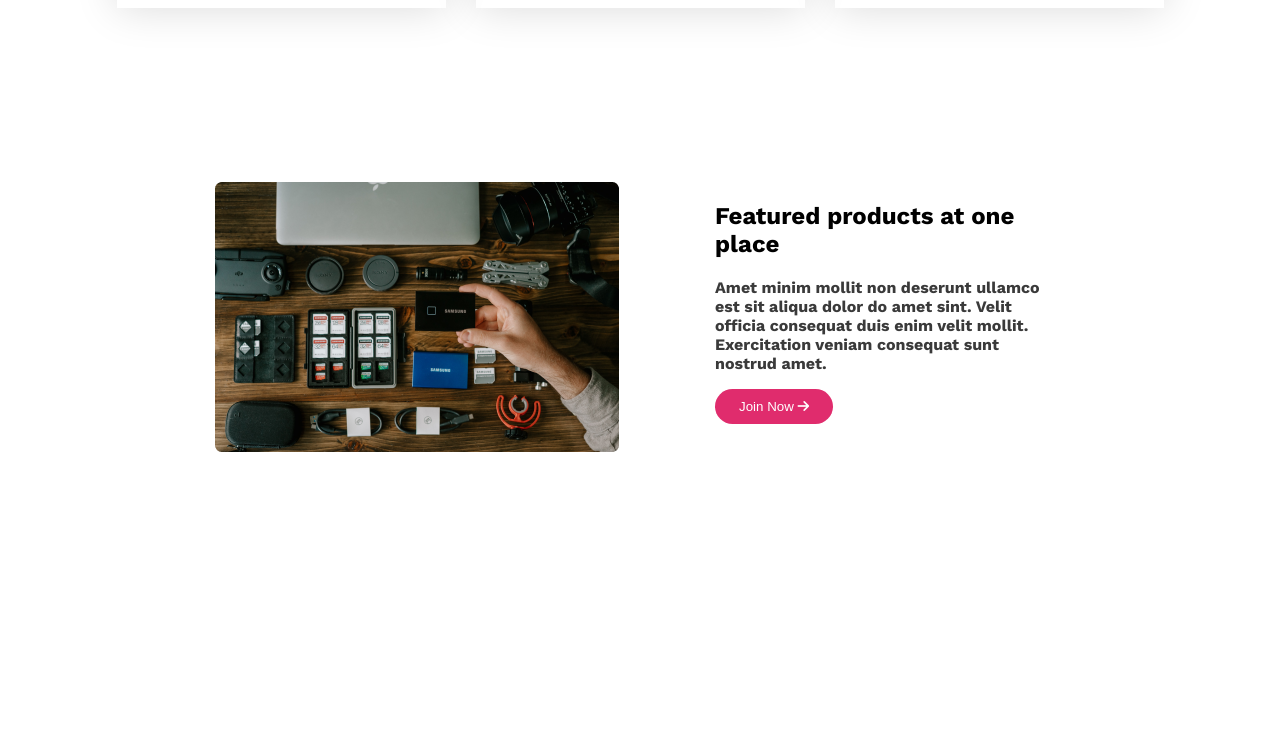
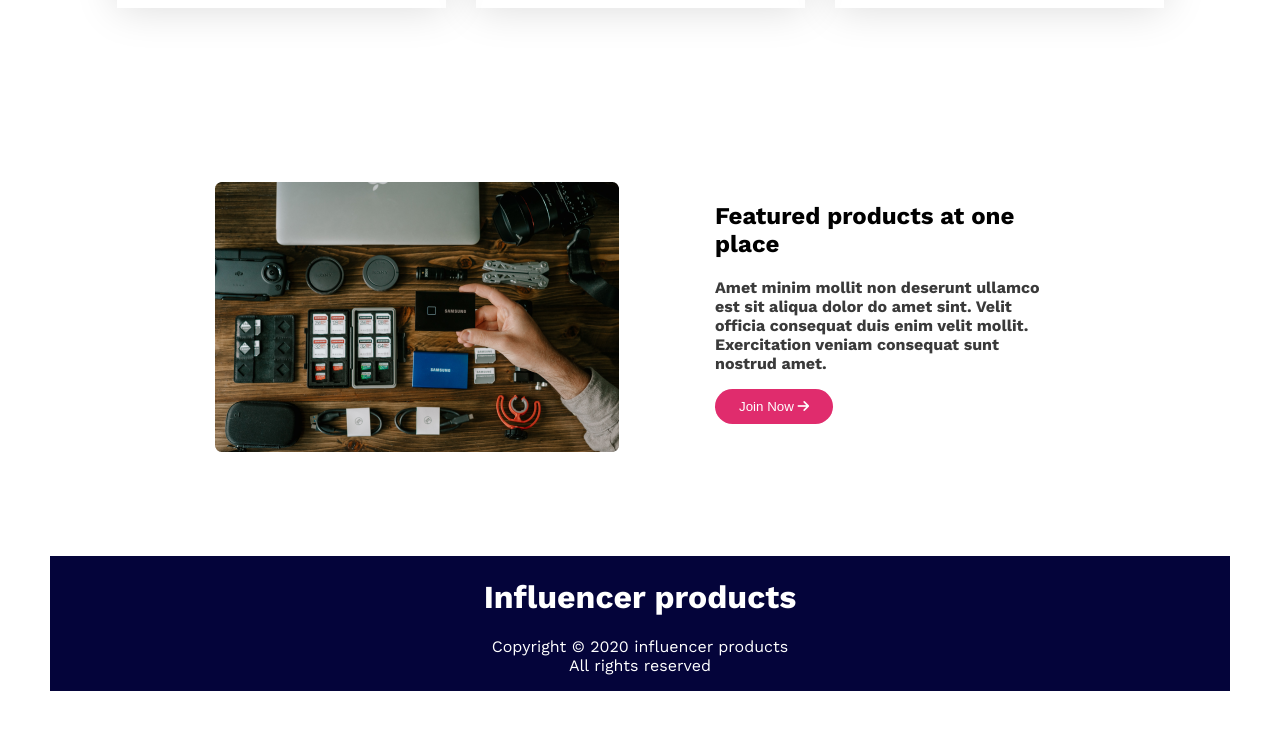
Before and after one commit to MizanRbf/influencer-gear, a plain HTML site: page index.html in a window 1280 px wide. Shown: the part 2387-3116 px from the top of the page. Before the commit the page ends 2993 px from the top, so only its background shows below. Drawn offline with nearby package versions, Linux system fonts and the light colour scheme.

Commit message:
footer section added

```diff
--- a/index.html
+++ b/index.html
@@ -148,8 +148,11 @@
 
   <!-- Footer Section -->
 
-  <footer class="footer">
-
+  <footer>
+    <div class="footer">
+      <h1 class="footer-title">Influencer products</h1>
+      <p class="copyright">Copyright © 2020  influencer products <br>All rights reserved</p>
+    </div>
   </footer>
 </body>
 
--- a/style.css
+++ b/style.css
@@ -8,7 +8,7 @@
 }
 
 body{
-  max-width: 1440px;
+  max-width: 2000px;
   margin: 0 auto;
   padding: 50px;
 }
@@ -146,7 +146,20 @@ font-weight: bold;
 }
 
 /* Footer Section Styles */
-
+footer{
+  background-color: rgb(4, 4, 58);
+  margin: 0;
+  width: 100%;
+  display: flex;
+  justify-content: center;
+}
+.footer{
+  text-align: center;
+  width: 400px;
+}
+.footer>h1, .footer>p {
+  color: white;
+}
 
 /* Responsive for Small Device */
 
```
